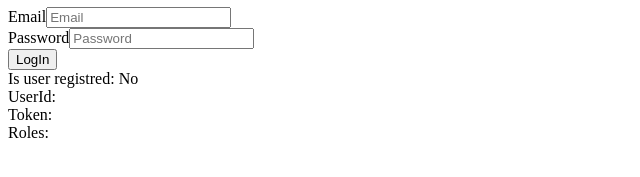
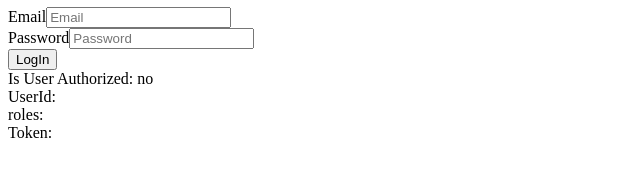
Before and after one commit to MichalakTomasz/app-crud-front-next-js, a Next.js app: page /login in a window 1280 px wide. Shown: the part 261-438 px from the top of the page, without its empty margins (0-640 px from the left). Built offline with nearby package versions, Linux system fonts and the light colour scheme; no server answers.

Commit message:
Poprawki autoryzacji, przekazanie sterowania do serwisu i danych do komponentu userData.

```diff
--- a/app/layout.js
+++ b/app/layout.js
@@ -1,38 +1,22 @@
 "use client";
 
-import "@styles/globals.css";
-import Nav from "../components/nav";
-import { useState, useEffect } from "react";
-import { auth } from "@services/controllerService";
+import '@styles/globals.css';
+import Nav from '../components/nav';
+import UserData from '../components/UserData';
+import { AuthProvider } from '@services/AuthContext';
 
 const RootLayout = ({ children }) => {
-  const [authRes, setAuthRes] = useState(null);
-  useEffect(() => {
-    const doAuth = async () => {
-      const authResult = await auth('https://localhost:7174/auth', {
-        credentials: {
-          email: null,
-          password: null,
-        },
-        authType: "Guest"
-      });
-      setAuthRes(authResult);
-      localStorage.setItem('userData', JSON.stringify(authResult));
-    };
-    doAuth();
-  }, []);
 
   return (
     <html lang="en">
       <body>
-        <h1>Welcome to React!</h1>
-        <Nav />
-        <br/>
-        <div>{children}</div>
-        <div>Is user registred: {authRes?.isAuthorized ? "Yes" : "No"}</div>
-        <div>UserId: {authRes?.userId}</div>
-        <div>Token: {authRes?.token}</div>
-        <div>Roles: {authRes?.roles}</div>
+        <AuthProvider>
+          <h1>Welcome to React!</h1>
+          <Nav />
+          <br/>
+          { children }
+          <UserData />
+        </AuthProvider>
       </body>
     </html>
   );
--- a/app/login/page.jsx
+++ b/app/login/page.jsx
@@ -1,23 +1,13 @@
 'use client'
 
-import { auth } from "@services/controllerService";
-import React from "react";
+import { useAuthService } from "@services/AuthContext";
 import { Form, Field } from 'react-final-form';
 
 const Page = () => {
+    const authService = useAuthService();
     const onSubmit = (values) => {
-        const doLogin = async () => {
-            const loginResult = await auth(
-                'https://localhost:7174/auth', {
-                    credentials: {
-                        email: values.email,
-                        password: values.password
-                    },
-                    authType: 'LogIn'
-                });
-                localStorage.setItem('userData', JSON.stringify(loginResult));
-        }
-        doLogin();
+        authService.setAuth(values.email, values.password, 'LogIn');
+        console.log(authService);
     }
 
     return (
@@ -25,8 +15,8 @@ const Page = () => {
             <h1>LogIn</h1>
             <Form
             onSubmit={onSubmit}
-            render={({ handlerSubmit }) => (
-                <form onSubmit={handlerSubmit}>
+            render={({ handleSubmit }) => (
+                <form onSubmit={handleSubmit}>
                     <div>
                         <label name='email'>Email</label>
                         <Field name='email' component='input' type="text"placeholder='Email'/>
--- /dev/null
+++ b/components/UserData.jsx
@@ -0,0 +1,15 @@
+import { useAuthService } from "@services/AuthContext";
+
+const UserData = () => {
+    const authService = useAuthService();
+    return (
+        <>
+            <div>Is User Authorized: {authService.isAuthorized ? 'yes': 'no'}</div>
+            <div>UserId: {authService.userId}</div>
+            <div>roles: {authService.roles}</div>
+            <div>Token: {authService.token}</div>
+        </>
+    );
+}
+
+export default UserData;
--- a/services/AuthContext.jsx
+++ b/services/AuthContext.jsx
@@ -1,45 +1,55 @@
 import { createContext, useState, useEffect, useContext } from "react";
+import { auth } from "@services/controllerService";
 
-const AuthContext = createContext();
+export const AuthContext = createContext();
 
-export const AuthProvider = ({Children}) => {
+export const AuthProvider = ({ children }) => {
   const [isAuthorized, setIsAuthorized] = useState(false);
   const [userId, setUserId] = useState();
   const [token, setToken] = useState();
-    const jwtToken = 'jwtToken';
+  const [roles, setRoles] = useState();
+
+  const doAuth = async (email, password, authType) => {
+    const authResult = await auth("https://localhost:7174/auth", {
+      credentials: {
+        email: email,
+        password: password,
+      },
+      authType: authType,
+    });
+
+    setIsAuthorized(authResult.isAuthorized);
+    setUserId(authResult.userId);
+    setRoles(authResult.roles);
+    setToken(authResult.token);
+
+    return await authResult;
+  };
 
   useEffect(() => {
-        const storedToken = localStorage.getItem(jwtToken);
-        setToken(storedToken);
-        if (token)
-            setIsAuthorized(true)
+    doAuth(null, null, "Guest");
   }, []);
 
-    const login = (token, userId) =>{
-        if (token){
-            setToken(token);
-            setIsAuthorized(true);
-            localStorage.setItem(jwtToken, token);
-
-            if (userId)
-                setUserId(userId);
-        }
+  const setAuth = (email, password, authType) => {
+    doAuth(email, password, authType);
   };
 
-    const logout = () => {
+  const logOut = () => {
     setToken(undefined);
-        localStorage.setItem(jwtToken, undefined);
     setUserId(undefined);
     setIsAuthorized(false);
+    setRoles(undefined);
   };
 
   return (
-        <AuthContext.Provider value = {{isAuthorized, login, logout}}>
-            {Children}
+    <AuthContext.Provider
+      value={{ isAuthorized, userId, token, roles, setAuth, logOut }}
+    >
+      {children}
     </AuthContext.Provider>
   );
-}
+};
 
 export const useAuthService = () => {
   return useContext(AuthContext);
-}
+};
--- a/services/controllerService.jsx
+++ b/services/controllerService.jsx
@@ -1,5 +1,3 @@
-import { Product } from "@models/Product";
-
 const appJson = 'application/json';
 
 export const auth = async (url, authInput) =>{
```
Lines whose indentation alone changed are shown as unchanged.
